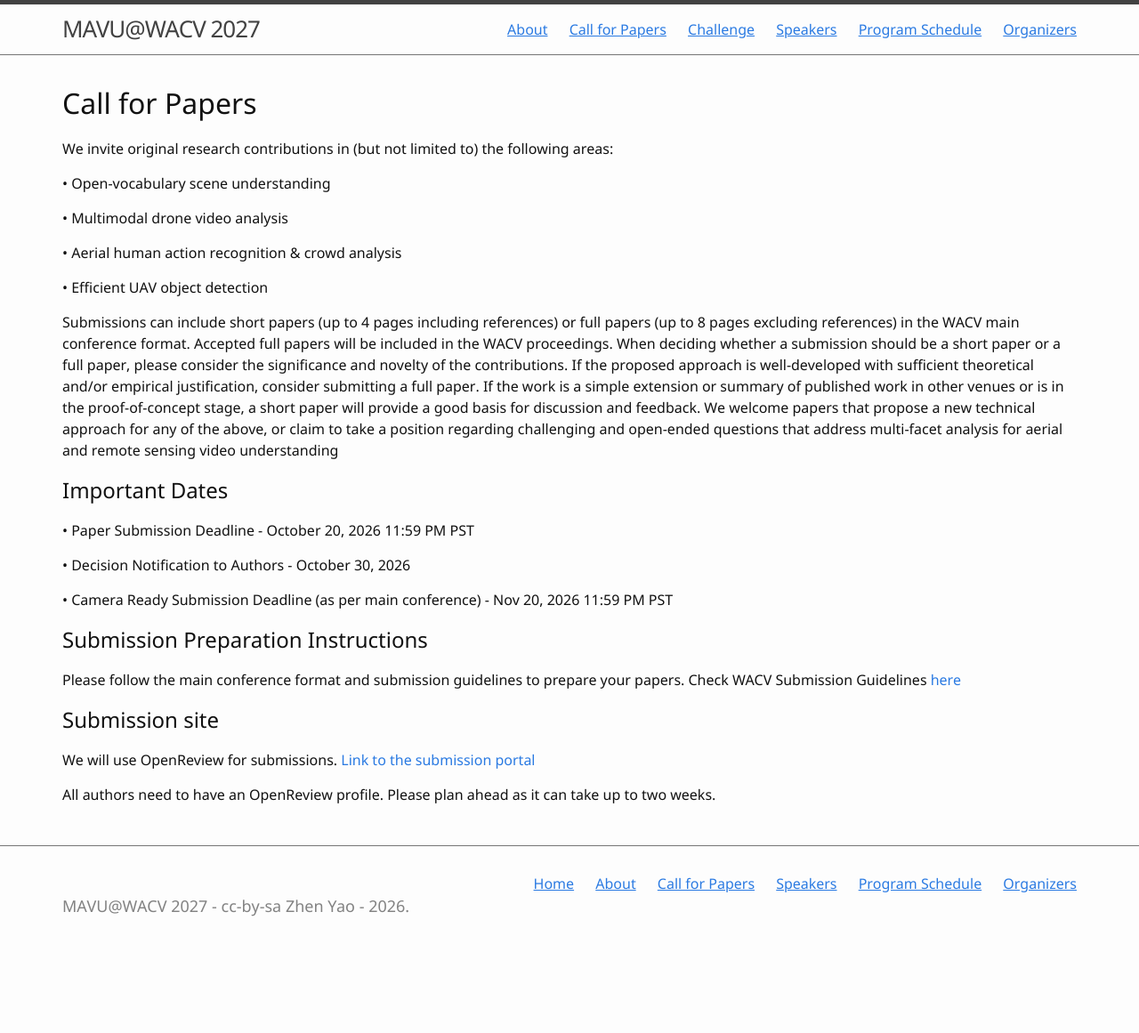
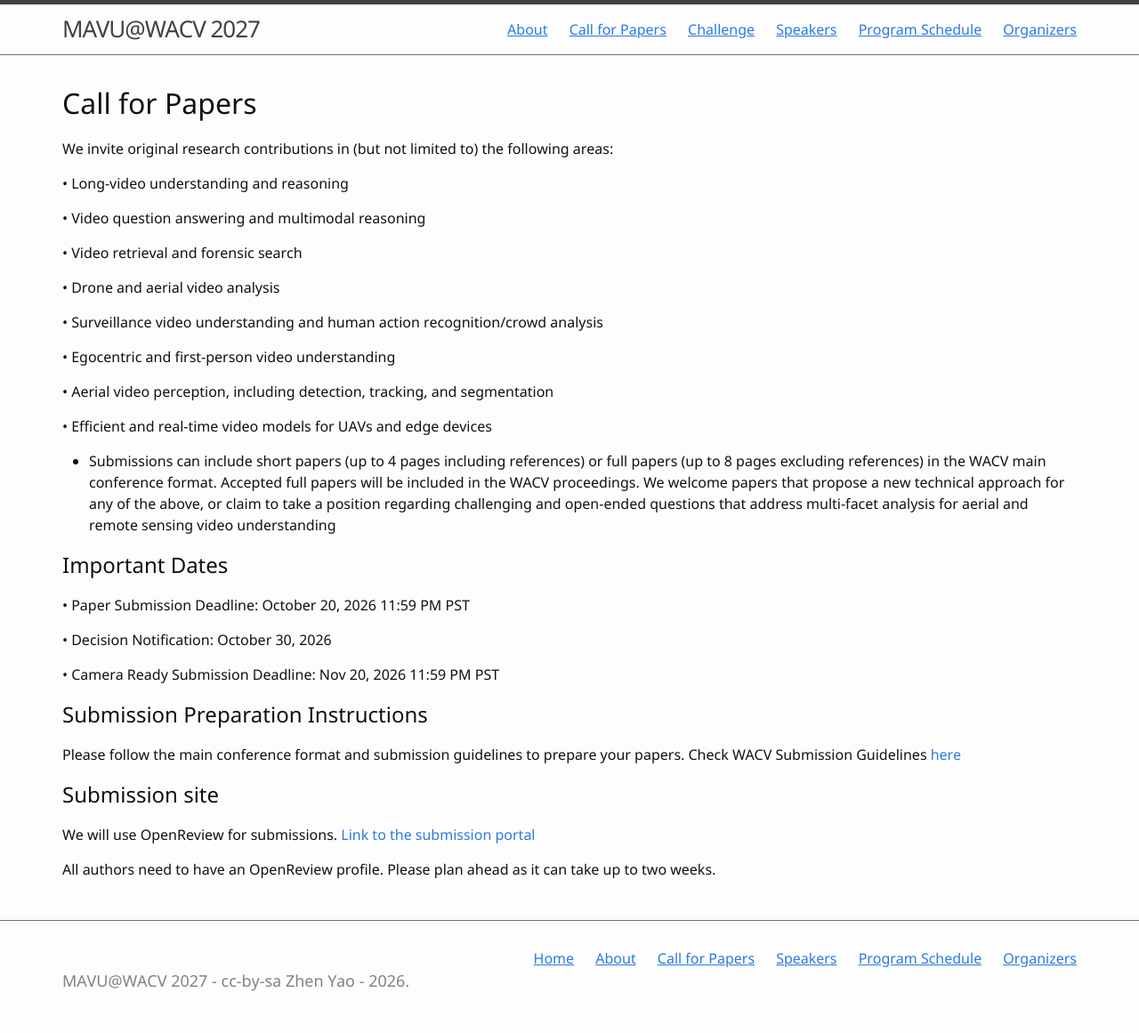
Before and after one commit to zyaocoder/MAVU-workshop-2027, a Jekyll site: the page built from 1-intro.md, in a window 1280 px wide. Shown: the whole page at 89% size. Built offline with Jekyll 4.4.1, drawn with Linux system fonts in a browser that asks for light colours; before the commit the page ends 1077 px from its top, so only the background shows below that.

Commit message:
Update 1-intro.md

```diff
--- a/1-intro.md
+++ b/1-intro.md
@@ -7,23 +7,32 @@ nav: true
 
 We invite original research contributions in (but not limited to) the following areas:
 
-• Open-vocabulary scene understanding
+• Long-video understanding and reasoning
 
-• Multimodal drone video analysis
+• Video question answering and multimodal reasoning
 
-• Aerial human action recognition & crowd analysis
+• Video retrieval and forensic search
 
-• Efficient UAV object detection
+• Drone and aerial video analysis
 
-Submissions can include short papers (up to 4 pages including references) or full papers (up to 8 pages excluding references) in the WACV main conference format. Accepted full papers will be included in the WACV proceedings. When deciding whether a submission should be a short paper or a full paper, please consider the significance and novelty of the contributions. If the proposed approach is well-developed with sufficient theoretical and/or empirical justification, consider submitting a full paper. If the work is a simple extension or summary of published work in other venues or is in the proof-of-concept stage, a short paper will provide a good basis for discussion and feedback. We welcome papers that propose a new technical approach for any of the above, or claim to take a position regarding challenging and open-ended questions that address multi-facet analysis for aerial and remote sensing video understanding
+• Surveillance video understanding and human action recognition/crowd analysis
+
+• Egocentric and first-person video understanding
+
+• Aerial video perception, including detection, tracking, and segmentation
+
+• Efficient and real-time video models for UAVs and edge devices
+
+-
+Submissions can include short papers (up to 4 pages including references) or full papers (up to 8 pages excluding references) in the WACV main conference format. Accepted full papers will be included in the WACV proceedings. We welcome papers that propose a new technical approach for any of the above, or claim to take a position regarding challenging and open-ended questions that address multi-facet analysis for aerial and remote sensing video understanding
 
 ## Important Dates
 
-• Paper Submission Deadline - October 20, 2026 11:59 PM PST
+• Paper Submission Deadline: October 20, 2026 11:59 PM PST
 
-• Decision Notification to Authors - October 30, 2026
+• Decision Notification: October 30, 2026
 
-• Camera Ready Submission Deadline (as per main conference) - Nov 20, 2026 11:59 PM PST
+• Camera Ready Submission Deadline: Nov 20, 2026 11:59 PM PST
 
 ## Submission Preparation Instructions
 
```
